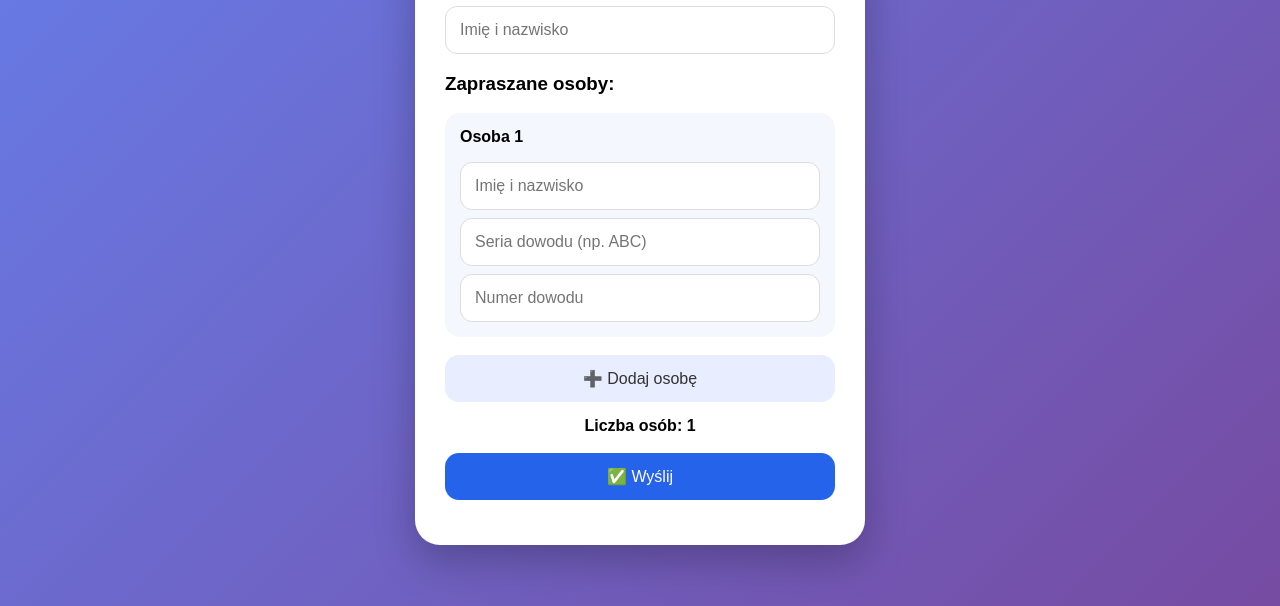
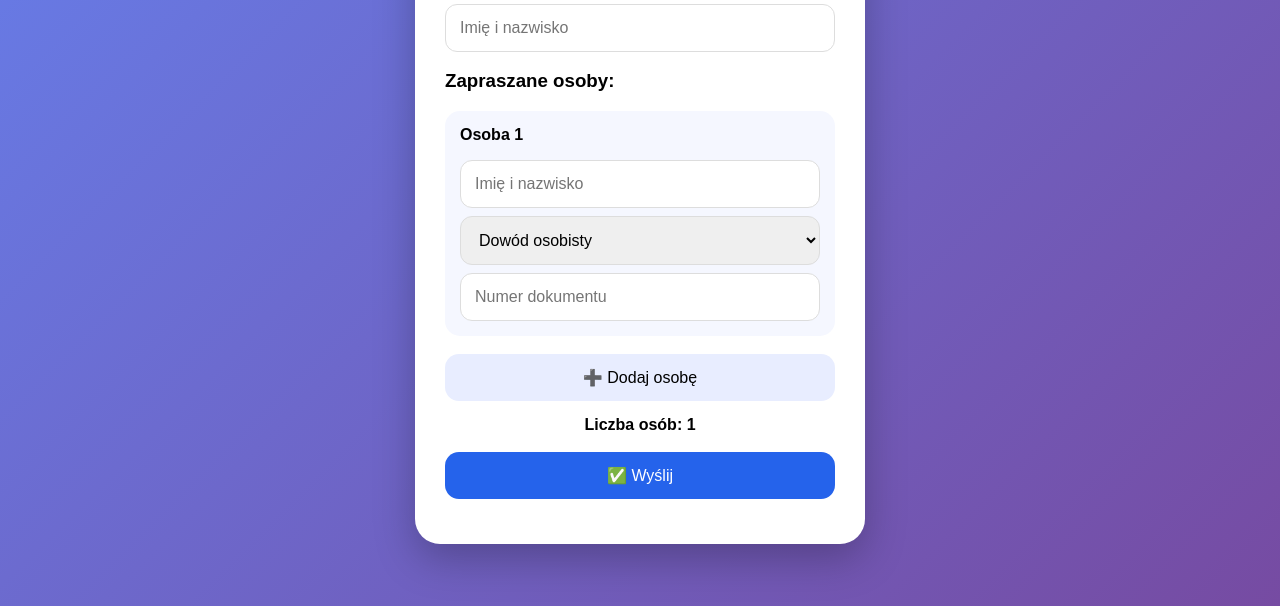
Before and after one commit to MrMichalHUB/Przysiega-lista, a plain HTML site: page index.html in a window 1280 px wide. Both pictures are taken after a click on the button "➕ Dodaj osobę". Shown: the part 194-800 px from the top of the page. Drawn offline with Linux system fonts and the light colour scheme.

Commit message:
Update index.html

```diff
--- a/index.html
+++ b/index.html
@@ -13,9 +13,7 @@
     box-sizing:border-box;
 }
 
-
 body {
-
     margin:0;
     min-height:100vh;
     display:flex;
@@ -23,7 +21,6 @@ body {
     align-items:center;
     background:linear-gradient(135deg,#667eea,#764ba2);
     font-family:Arial,sans-serif;
-
 }
 
 
@@ -40,21 +37,16 @@ body {
 
 
 h1 {
-
     text-align:center;
-    margin-bottom:25px;
-
 }
 
 
 label {
-
     font-weight:bold;
-
 }
 
 
-input {
+input, select {
 
     width:100%;
     padding:14px;
@@ -100,7 +92,6 @@ button {
 .add {
 
     background:#e8edff;
-    color:#333;
 
 }
 
@@ -109,13 +100,6 @@ button {
 
     background:#2563eb;
     color:white;
-
-}
-
-
-button:disabled {
-
-    opacity:.6;
 
 }
 
@@ -207,8 +191,8 @@ function addGuest(){
     guests.push({
 
         name:"",
-        idSeries:"",
-        idNumber:""
+        documentType:"Dowód osobisty",
+        documentNumber:""
 
     });
 
@@ -219,12 +203,11 @@ function addGuest(){
 
 
 
-// wyświetlanie
+// wyświetlenie osób
 
 function renderGuests(){
 
-
-    const box = document.getElementById("guestList");
+    const box=document.getElementById("guestList");
 
     box.innerHTML="";
 
@@ -243,6 +226,7 @@ function renderGuests(){
         </div>
 
 
+
         <input
 
         placeholder="Imię i nazwisko"
@@ -252,24 +236,33 @@ function renderGuests(){
         oninput="updateGuest(${index},'name',this.value)">
 
 
-            <input
 
-            placeholder="Seria dowodu (np. ABC)"
+        <select
 
-            maxlength="3"
+        onchange="updateGuest(${index},'documentType',this.value)">
 
-            value="${guest.idSeries}"
 
-            oninput="updateGuest(${index},'idSeries',this.value.toUpperCase())">
+            <option ${guest.documentType==="Dowód osobisty"?"selected":""}>
+            Dowód osobisty
+            </option>
+
+
+            <option ${guest.documentType==="Paszport"?"selected":""}>
+            Paszport
+            </option>
+
+
+        </select>
+
 
 
         <input
 
-            placeholder="Numer dowodu"
+        placeholder="Numer dokumentu"
 
-            value="${guest.idNumber}"
+        value="${guest.documentNumber}"
 
-            oninput="updateGuest(${index},'idNumber',this.value)">
+        oninput="updateGuest(${index},'documentNumber',this.value.toUpperCase())">
 
 
         </div>
@@ -281,9 +274,7 @@ function renderGuests(){
     });
 
 
-
     document.getElementById("counter").innerHTML =
-
     "Liczba osób: " + guests.length;
 
 
@@ -306,11 +297,10 @@ function updateGuest(index,field,value){
 async function sendForm(){
 
 
-    const button = document.getElementById("sendButton");
+const button=document.getElementById("sendButton");
 
 
-    const name =
-    document.getElementById("mainName").value.trim();
+const name=document.getElementById("mainName").value.trim();
 
 
 
@@ -336,11 +326,9 @@ async function sendForm(){
 
 const cleanGuests = guests.filter(g =>
 
-        g.name.trim() !== "" &&
+g.name.trim()!=="" &&
 
-        g.idSeries.trim() !== "" &&
-
-        g.idNumber.trim() !== ""
+g.documentNumber.trim()!==""
 
 );
 
@@ -393,8 +381,7 @@ async function sendForm(){
 
 
 
-        document.getElementById("message").innerHTML =
-        "✅ Zapisane!";
+document.getElementById("message").innerHTML="✅ Zapisane!";
 
 
 document.getElementById("mainName").value="";
@@ -408,11 +395,10 @@ async function sendForm(){
 
 }
 
-
 catch(error){
 
 
-        alert("Wystąpił błąd podczas wysyłania");
+alert("Błąd podczas wysyłania");
 
 
 }
```
Lines whose indentation alone changed are shown as unchanged.
